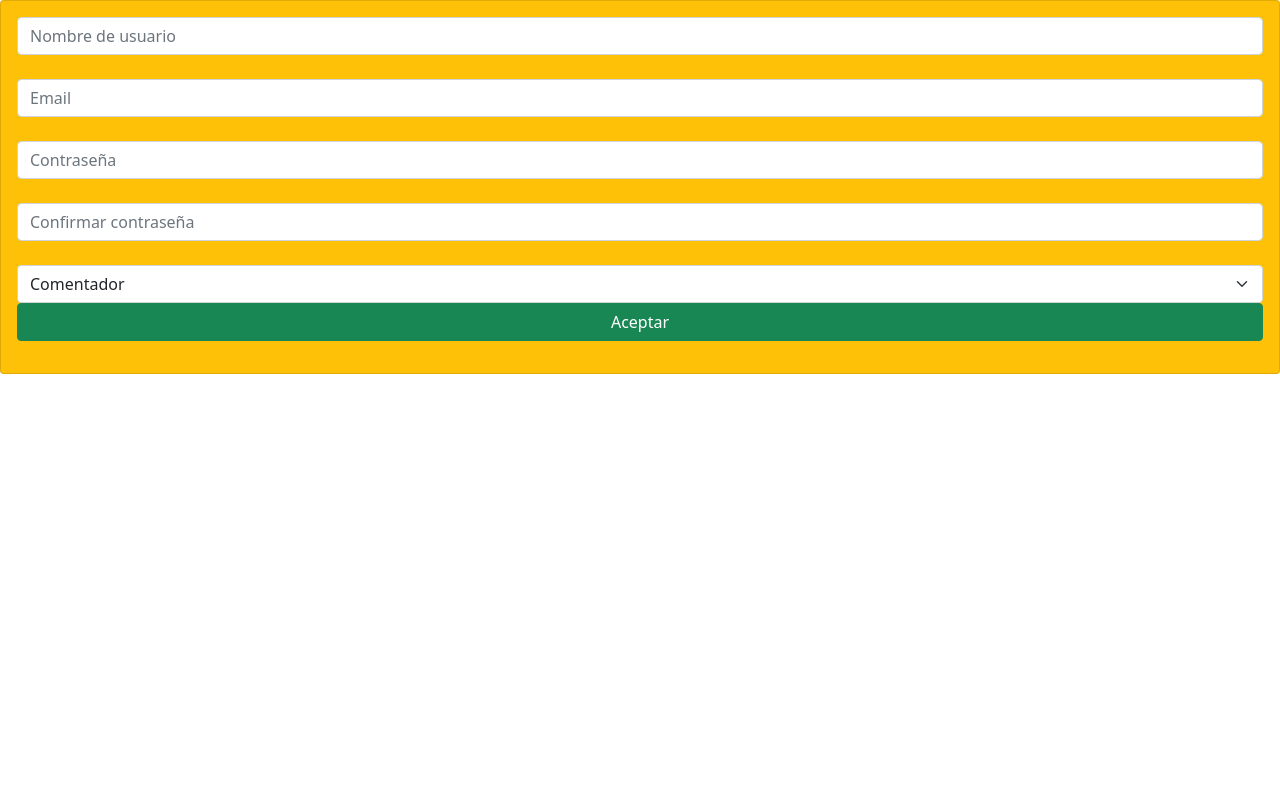
After one commit to ulisespallares888/blog_informatorio, a Django app: page /registrarse/ in a window 1280 px wide. The commit adds this page. Run offline with Django 3.2, Linux system fonts and the light colour scheme.

Commit message:
cambios varios

```diff
--- a/blog/feed/models.py
+++ b/blog/feed/models.py
@@ -3,10 +3,9 @@ from  django.contrib.auth.models import User
 
 
 class usuario(models.Model):
-    tipo = [("reader","reader"), ("writer","writer"), ("admin","admin")]
     id = models.BigAutoField(primary_key=True)
     usuario_fk = models.ForeignKey(User, on_delete=models.CASCADE)
-    tipo_usuario = models.CharField(max_length=10, choices=tipo )
+    tipo_usuario = models.CharField(max_length=10 )
 
     def __str__(self):
         salida = '{} {} {}'.format(self.id, self.usuario_fk, self.tipo_usuario)
--- a/blog/feed/templates/feed.html
+++ b/blog/feed/templates/feed.html
@@ -3,10 +3,11 @@
     <meta charset="UTF-8">
     <meta http-equiv="X-UA-Compatible" content="IE=edge">
     <meta name="viewport" content="width=device-width, initial-scale=1.0">
-    <title>Feed</title>
+    <title>EcoInfo</title>
 </head>
 <body>
 
+    <h1>Acá hiría el Feed si tuviera uno</h1>
 
 </body>
 </html>
--- /dev/null
+++ b/blog/feed/templates/registrarse.html
@@ -0,0 +1,47 @@
+<html lang="en">
+<head>
+    <meta charset="UTF-8">
+    <meta http-equiv="X-UA-Compatible" content="IE=edge">
+    <meta name="viewport" content="width=device-width, initial-scale=1.0">
+    <meta charset="utf-8">
+    <meta name="viewport" content="width=device-width, initial-scale=1">
+    <link href="https://cdn.jsdelivr.net/npm/bootstrap@5.1.2/dist/css/bootstrap.min.css" rel="stylesheet" integrity="sha384-uWxY/CJNBR+1zjPWmfnSnVxwRheevXITnMqoEIeG1LJrdI0GlVs/9cVSyPYXdcSF" crossorigin="anonymous">
+    <title>Document</title>
+</head>
+<body>
+    <div class="card bg-warning  " >
+        <div class="card-body" >
+            <form action="crear_usuario/" method="POST" class="form"> {% csrf_token %}
+                <div class="form-gourp">
+                    <input type="text" placeholder="Nombre de usuario" id="txtnombre" name="txtnombre" class="form-control" minlength="1" maxlength="50">
+                </div>
+                <br>
+                <div class="form-gourp">
+                    <input type="email" placeholder="Email" id="txtemail" name="txtemail" class="form-control" maxlength="254">
+                </div>
+                <br>
+                <div class="form-gourp">
+                    <input type="password" placeholder="Contraseña" id="txtpassword" name="txtpassword" class="form-control" maxlength="254">
+                </div>
+                <br>
+                <div class="form-gourp">
+                    <input type="password" placeholder="Confirmar contraseña" id="txtpassword2" name="txtpassword2" class="form-control" maxlength="254">
+                </div>
+                <br>
+                <div class="form-gourp">
+                    <select class="form-gourp form-select" name="txtrol" >
+                        <option  value="Comentador" >Comentador</option>
+                        <option  value="Posteador" >Posteador</option>
+                      </select>
+                </div>
+                <div class="form-gourp">
+                    <button type="submit" class="btn btn-success btn-block text-white col-xl-12 " >
+                        Aceptar
+                    </button>
+                </div>
+            </form>
+        </div>
+    </div>
+
+</body>
+</html>
--- a/blog/feed/urls.py
+++ b/blog/feed/urls.py
@@ -4,5 +4,9 @@ from django.urls import path
 from django.urls.conf import include
 from feed import views
 urlpatterns = [
-    path('', views.index, name='index'),
+    path('', views.feed, name='feed'),
+    path('registrarse/',views.registrarse, name='registrarse'),
+    path('registrarse/crear_usuario/',views.crear_usuario, name='crear_usuario'),
+    path('iniciar_sesion/',views.iniciar_sesion, name='iniciar_sesion'),
+
 ]
--- a/blog/feed/views.py
+++ b/blog/feed/views.py
@@ -1,9 +1,44 @@
-from django.shortcuts import render
+from django.shortcuts import redirect, render
+from django.contrib.auth import authenticate, login
+from django.contrib import messages
+from feed.models import *
 
-# Create your views here.
 
-def index(request):
-    return render(request,"index.html")
+def feed(request):
+    return render(request,"feed.html")
 
-def about(request):
-    return render(request,"index.html")
+def registrarse(request):
+    return render(request,"registrarse.html")
+
+def login(request):
+    return render(request,"login.html")
+
+
+def crear_usuario(request):
+    nombre = request.POST['txtnombre']
+    email = request.POST['txtemail']
+    password = request.POST['txtpassword']
+    password2 = request.POST['txtpassword2']
+    rol = request.POST['txtrol']
+    if password == password2:
+        usuario_creado = User.objects.create(username=nombre,email=email,password=password)
+        usuario_creado.save()
+        usuario_rol = usuario.objects.create(usuario_fk_id=usuario_creado.id ,tipo_usuario=rol)
+        usuario_rol.save()
+        messages.success(request, 'Usuario creado correctamente')
+        return redirect('registrarse')
+    else:
+        messages.warning(request, 'Las contraseñas no coinciden')
+    return redirect('registrarse')
+
+def iniciar_sesion(request):
+    username = request.POST['txtusuario']
+    password = request.POST['txtpassword']
+    user = authenticate(request, username=username, password=password)
+    if user is not None:
+        login(request, user)
+        messages.success(request, f'Bienvenido {username}')
+        return redirect('feed')
+    else:
+        messages.warning(request, 'Usuario o contraseña incorrecta')
+        return redirect('login')
```
Also changed, not shown: blog/feed/templates/index.html (deleted, +0 -12 lines), blog/db.sqlite3, blog/feed/migrations/0007_alter_usuario_tipo_usuario.py (added), blog/feed/templates/about.html (deleted), blog/feed/templates/base.html (added), blog/feed/templates/login.html (added).
